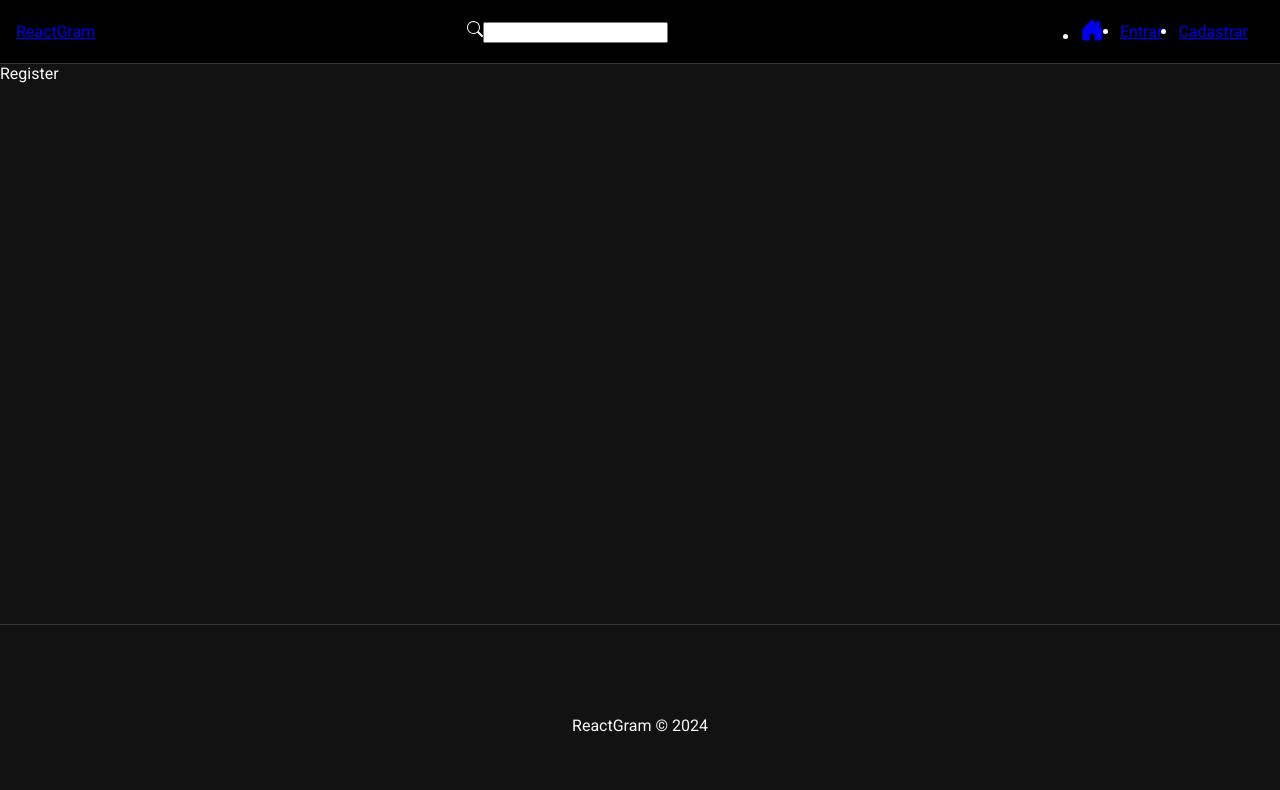
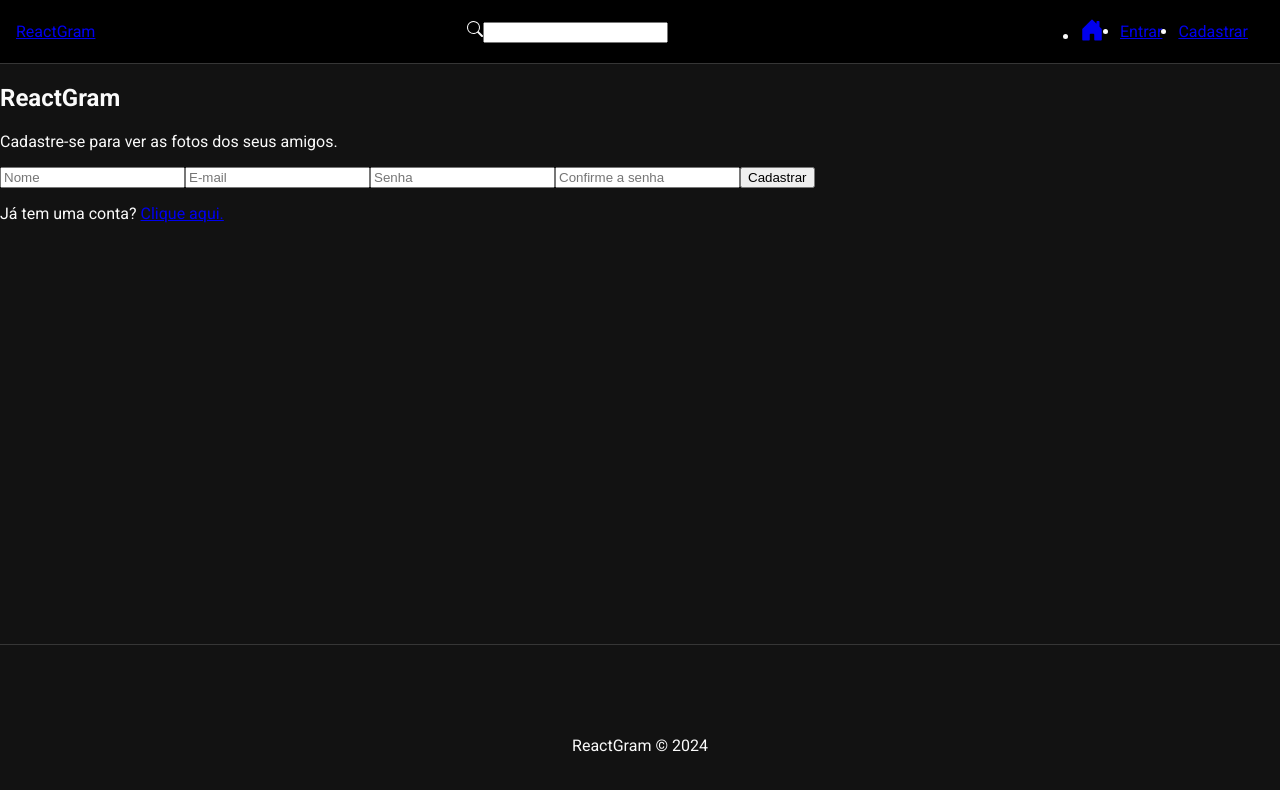
Before and after one commit to 1Luis-Amaro/ReactGram, a React (Create React App) app in the folder frontend/: page /register in a window 1280 px wide. Shown: the top 790 px of the page. Built offline with nearby package versions, Linux system fonts and the light colour scheme.

Commit message:
Projeto ReactGram / 36 - Criando formulário de Cadastro

```diff
--- a/frontend/src/pages/Auth/Register.js
+++ b/frontend/src/pages/Auth/Register.js
@@ -1,7 +1,32 @@
 import './Auth.css'
+
+//Components
+import { Form, Link } from 'react-router-dom'
+
+//Hooks
+import {useState, useEffect} from "react"
+
 const Register = () => {
-  return (
-    <div>Register</div>
+
+    const handleSubmit = (e) => {
+        e.preventDefault()
+    }
+
+    return (
+    <div>
+        <h2>ReactGram</h2>
+        <p className="subtitle">Cadastre-se para ver as fotos dos seus amigos.</p>
+        <form onSubmit={handleSubmit}>
+            <input type="text" placeholder="Nome" />
+            <input type="email" placeholder="E-mail" />
+            <input type="password" placeholder="Senha" />
+            <input type="password" placeholder="Confirme a senha" />
+            <input type="submit" value="Cadastrar" />
+        </form>
+        <p>
+            Já tem uma conta? <Link to="/login" >Clique aqui.</Link>
+        </p>
+    </div>
   )
 }
 
```
